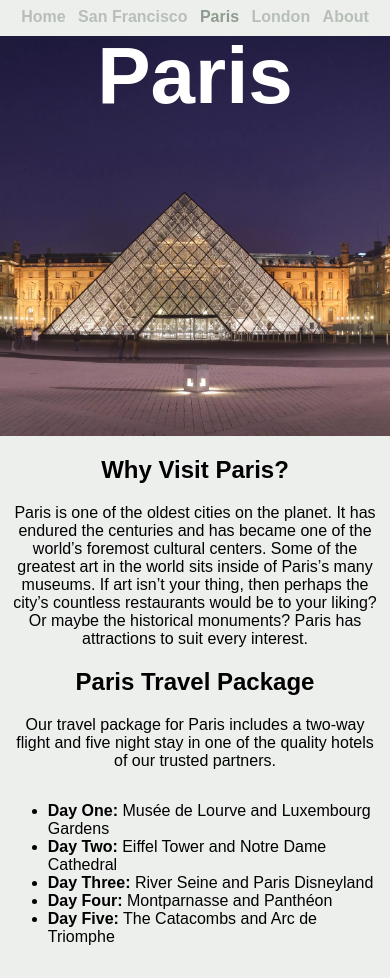
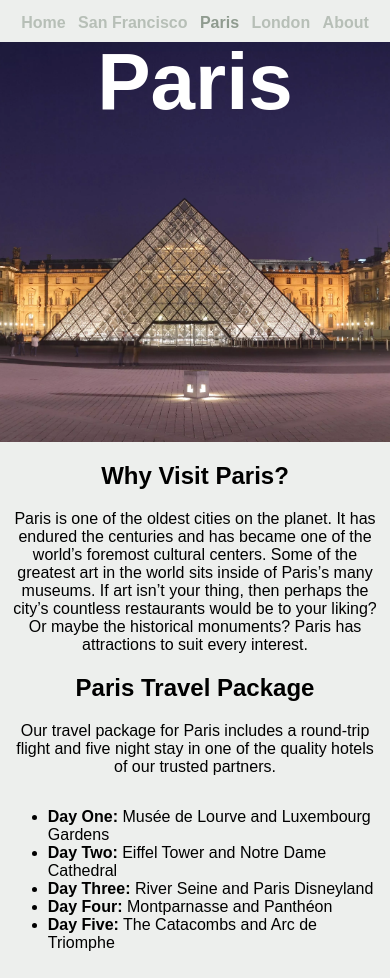
Before and after one commit to hollissam3/Trip-Pilot-Website, a website: page app/paris.html in a window 390 px wide. Shown: the part 97-1075 px from the top of the page. Drawn offline with nearby package versions, Linux system fonts and the light colour scheme; files that its build step writes are made by us from their sources.

Commit message:
Fix iPhone nav, round-trip fix, update meta descrip

```diff
--- a/app/paris.html
+++ b/app/paris.html
@@ -3,8 +3,8 @@
   <head>
     <meta charset="utf-8">
     <meta http-equiv="X-UA-Compatible" content="IE=edge">
-    <meta name="description" content="Trip Pilot: Let us pilot your next vacation!">
-    <meta name="viewport" content="width=device-width, initial-scale=1">
+    <meta name="description" content="Come visit Paris today! With Trip Pilot's travel packages, you'll have a trip that is both amazing and affordable.!">
+    <meta name="viewport" content="width=device-width, initial-scale=1, user-scalable=no">
     <title>Paris | Trip Pilot Travel</title>
 
     <!-- TypeKit Fonts -->
@@ -44,7 +44,7 @@
       <p>Paris is one of the oldest cities on the planet. It has endured the centuries and has became one of the world&#8217;s foremost cultural centers. Some of the greatest art in the world sits inside of Paris&#8217;s many museums. If art isn&#8217;t your thing, then perhaps the city&#8217;s countless restaurants would be to your liking? Or maybe the historical monuments? Paris has attractions to suit every interest.</p>
 
       <h2>Paris Travel Package</h2>
-      <p>Our travel package for Paris includes a two-way flight and five night stay in one of the quality hotels of our trusted partners.</p>
+      <p>Our travel package for Paris includes a round-trip flight and five night stay in one of the quality hotels of our trusted partners.</p>
 
       <div class="lists_wrapper">
         <ul class="itinerary">
--- a/app/styles/_general.scss
+++ b/app/styles/_general.scss
@@ -59,15 +59,21 @@ nav {
     padding: 0;
   }
 
-  li {
-    display: inline-block;
-  }
-
   a {
     padding: 15px 10px;
 
     @media (screen and max-width: 720px) {
       padding: 15px 4px;
+    }
+  }
+
+  li {
+    display: inline-block;
+
+    @media (screen and max-width: 420px) {
+      &:nth-child(5) {
+        padding-top: 6px;
+      }
     }
   }
 }
```
Also changed, not shown: app/index.html (+1 -1 lines), app/london.html (+3 -3 lines), app/sanfrancisco.html (+3 -3 lines), 1 other file.
